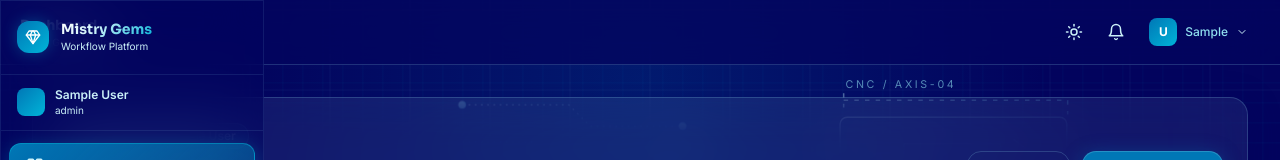
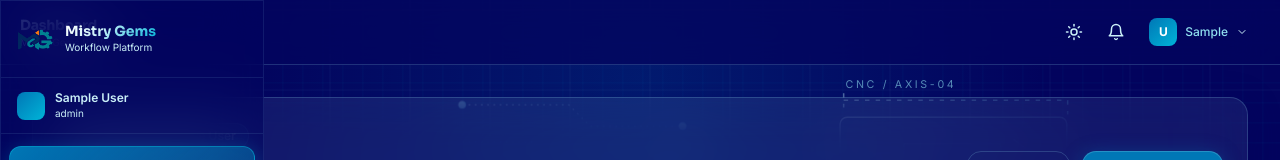
Before and after one commit to Saisidd05/Mistrygems_prototype, a React (Vite) app: page /workshop/dashboard in a window 1280 px wide. Shown: the top 160 px of the page. Built offline with nearby package versions, Linux system fonts and the light colour scheme; no server answers; sample sign-in values are in the browser's storage.

Commit message:
Use updated logo in app sidebar

```diff
--- a/src/components/layout/Sidebar.tsx
+++ b/src/components/layout/Sidebar.tsx
@@ -3,7 +3,7 @@ import { NavLink, useLocation, useNavigate } from 'react-router-dom'
 import {
   LayoutDashboard, Briefcase, Users, ClipboardList,
   FileText, BarChart2, LogOut, ChevronLeft,
-  ChevronRight, Gem, Package, Receipt, Rss, PlusCircle,
+  ChevronRight, Package, Receipt, Rss, PlusCircle,
   Truck, FileCheck, MapPin, UserCircle, Building2, MessageCircle
 } from 'lucide-react'
 import { getAccountType, useAuth } from '../../context/AuthContext'
@@ -115,9 +115,7 @@ export function Sidebar() {
       >
         {/* Logo */}
         <div className={cn('flex items-center gap-3 px-4 py-5 border-b border-glass/10', collapsed && 'justify-center px-2')}>
-          <div className="w-8 h-8 rounded-xl flex items-center justify-center flex-shrink-0 bg-gradient-to-br from-[#0077B6] to-[#00B4D8] shadow-glow-sm">
-            {isIndustry ? <Building2 size={16} className="text-white" /> : <Gem size={16} className="text-white" />}
-          </div>
+          <img src="/logo-icon.png" alt="Mistry Gems" className="w-9 h-9 object-contain flex-shrink-0" />
           {!collapsed && (
             <div>
               <p className="text-sm font-bold font-sora gradient-text-bright leading-tight">Mistry Gems</p>
```
